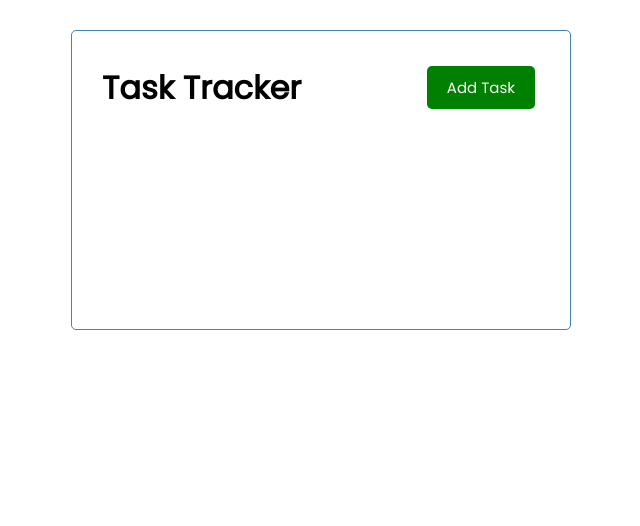
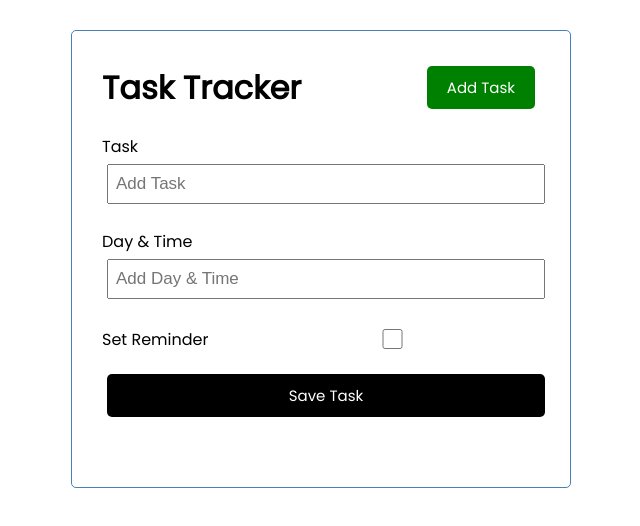
Before and after one commit to loretari/Task-Tracker, a Vue app in the folder frontend-main/: page / in a window 1280 px wide. Shown: the top 526 px of the page, without its empty margins (319-959 px from the left). Built offline with nearby package versions, Linux system fonts and the light colour scheme.

Commit message:
task tracker task_addTask2_show_form

```diff
--- a/frontend-main/src/App.vue
+++ b/frontend-main/src/App.vue
@@ -1,7 +1,7 @@
 <template>
 <div class="container">
  <Header title="Task Tracker"/>
-  <div v-if="showAddTask">
+  <div v-show="showAddTask">
     <AddTask @add-task="addTask" />
   </div>
 
@@ -27,7 +27,7 @@ Header,
   data() {
     return {
       tasks: [],
-      showAddTask: false
+      showAddTask: true
     }
   },
   methods: {
```
